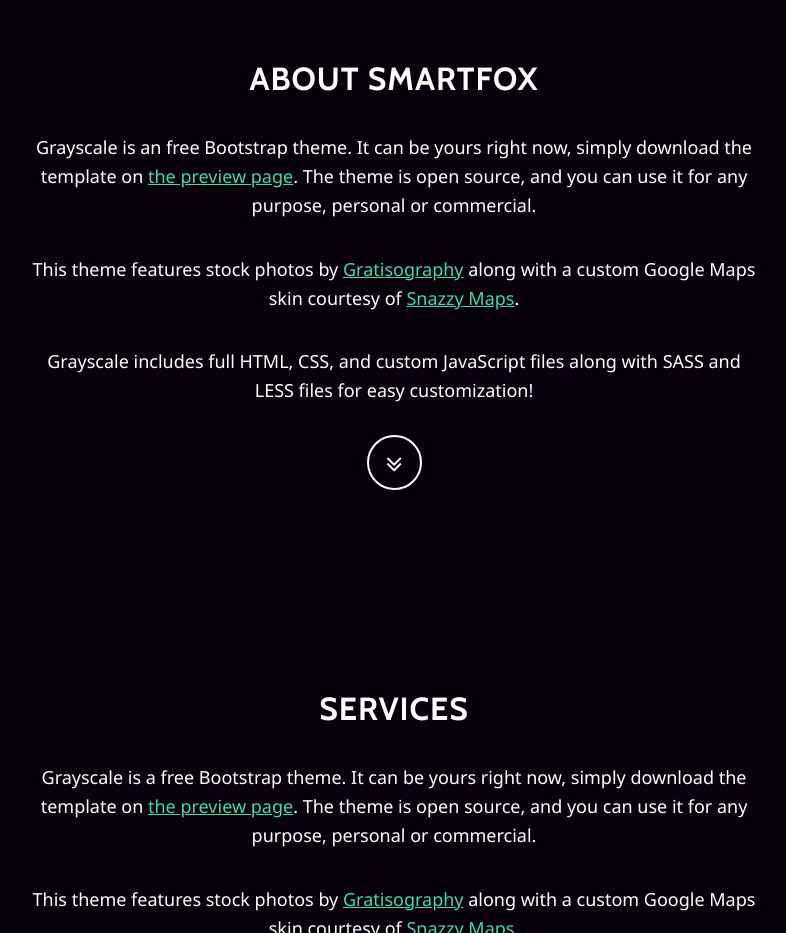
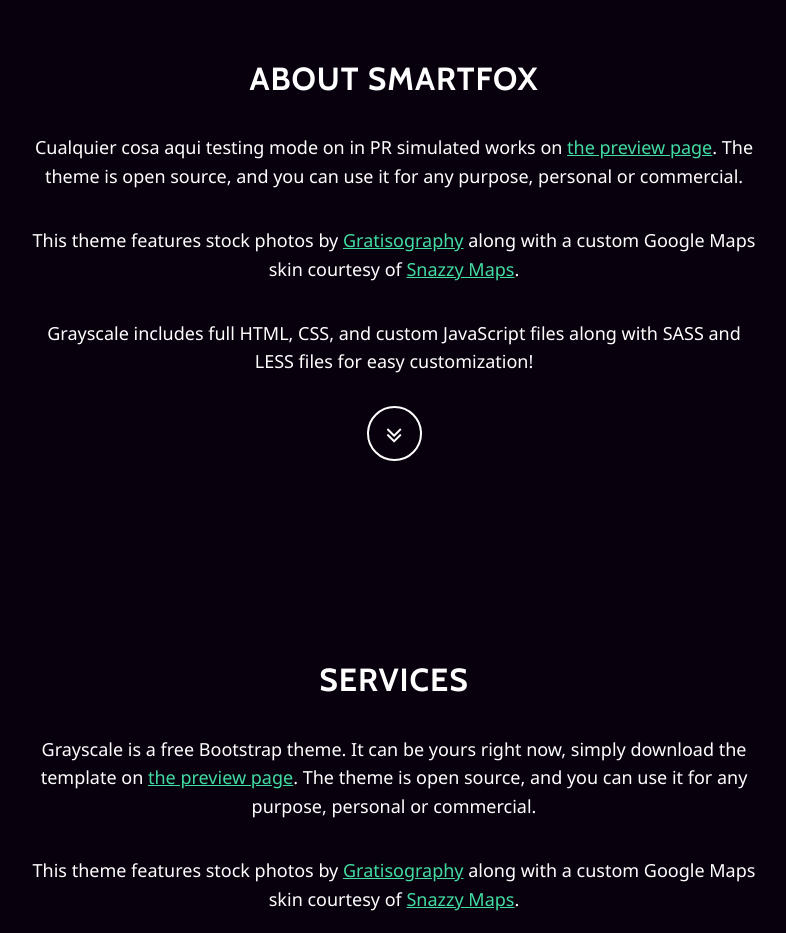
Before and after one commit to fernandoindesign/smartfox, a plain HTML site: page index.html in a window 1280 px wide. Shown: the part 840-1773 px from the top of the page, without its empty margins (246-1032 px from the left). Drawn offline with nearby package versions, Linux system fonts and the light colour scheme; files whose address does not match are found by name.

Commit message:
fix about

```diff
--- a/index.html
+++ b/index.html
@@ -48,7 +48,7 @@
             <div class="row">
                 <div class="col-lg-8 mx-auto">
                     <h2>About smartfox</h2>
-                    <p>Grayscale is an free Bootstrap theme. It can be yours right now, simply download the template on&nbsp;<a href="#">the preview page</a>. The theme is open source, and you can use it for any purpose, personal or commercial.</p>
+                    <p>Cualquier cosa aqui testing mode on in PR simulated works on&nbsp;<a href="#">the preview page</a>. The theme is open source, and you can use it for any purpose, personal or commercial.</p>
                     <p>This theme features stock photos by&nbsp;<a href="#">Gratisography</a>&nbsp;along with a custom Google Maps skin courtesy of&nbsp;<a href="#">Snazzy Maps</a>.</p>
                     <p>Grayscale includes full HTML, CSS, and custom JavaScript files along with SASS and LESS files for easy customization!</p>
                 </div>
```
